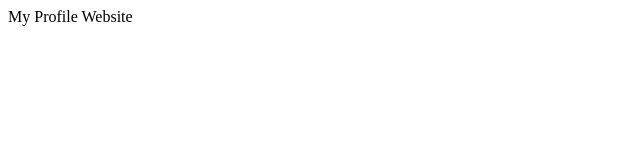
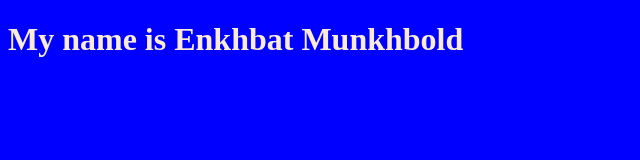
Before and after one commit to enkhbatMunkhbold/my-profile-website, a plain HTML site: page index.html in a window 1280 px wide. Shown: the whole page, without its empty margins (0-640 px from the left). Drawn offline with Linux system fonts and the light colour scheme.

Commit message:
Add first styling

```diff
--- a/index.html
+++ b/index.html
@@ -1,5 +1,10 @@
 <!DOCTYPE html>
-<html>
-    <head>My Profile Website</head>
-    <body></body>
+<html lang="en">
+    <head>
+        <link rel="stylesheet" href="style.css">
+        <title>My Profile Website</title>
+    </head>
+    <body>
+        <h1>My name is Enkhbat Munkhbold</h1>
+    </body>
 </html>
--- a/style.css
+++ b/style.css
@@ -0,0 +1,7 @@
+body {
+    background: blue;
+}
+
+h1 {
+    color: antiquewhite;
+}
```
